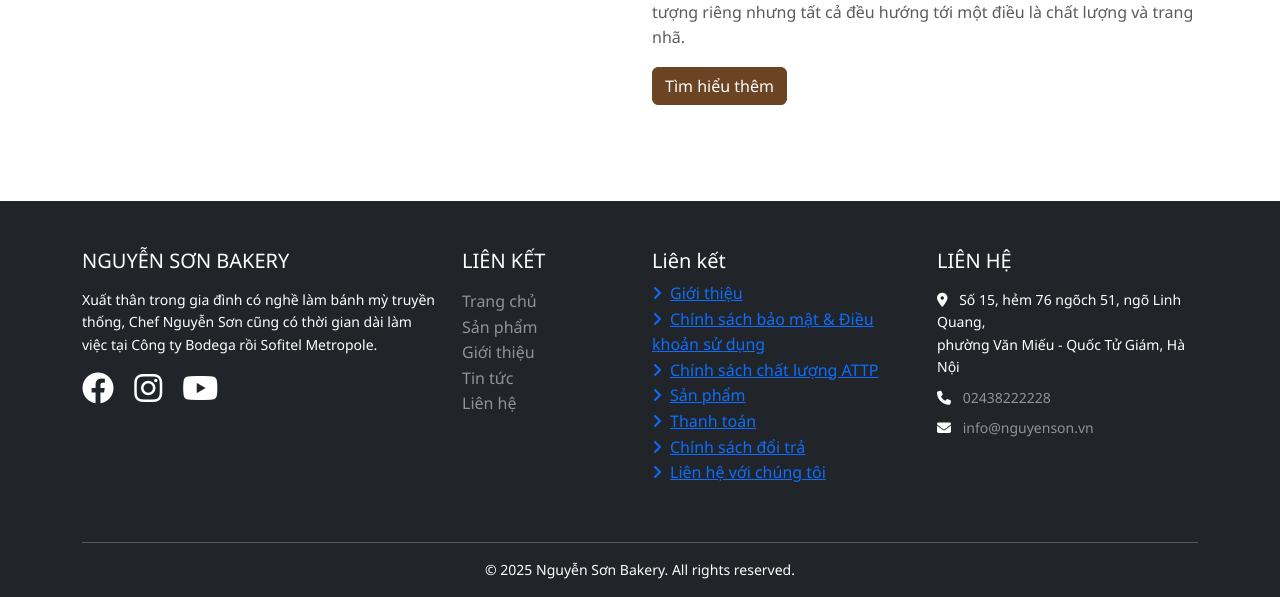
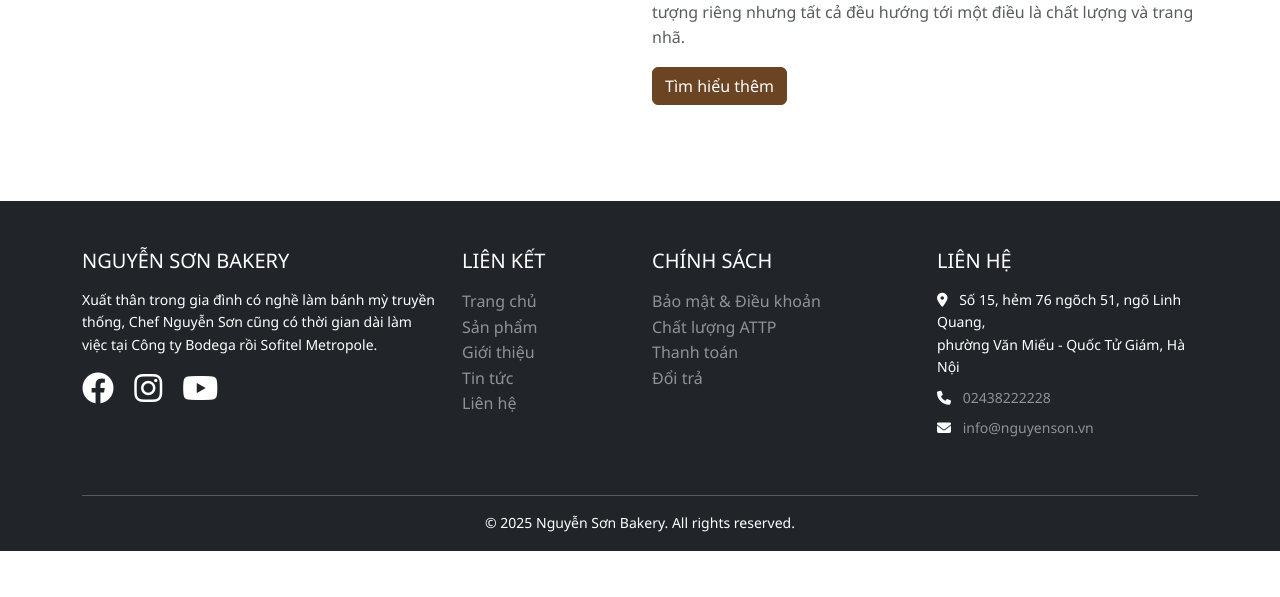
Before and after one commit to hieupv-25/WebBanBanh, a PHP site: page /WebBanBanh/frontend/pages/index.php in a window 1280 px wide. Shown: the part 3679-4276 px from the top of the page. After the commit the page ends 4230 px from the top, so only its background shows below. Run offline with PHP 8.4, Linux system fonts and the light colour scheme; data comes from the database, SQL or seed files in the repository.

Commit message:
sủa link footer

```diff
--- a/frontend/components/footer.php
+++ b/frontend/components/footer.php
@@ -39,29 +39,12 @@
 
                 <!-- Policies -->
                 <div class="col-md-3 mb-4">
-                    <h5>Liên kết</h5>
-                    <ul class="list-unstyled footer-links">
-                        <li><a href="<?= url('frontend/pages/about.php') ?>">
-                            <i class="fas fa-angle-right me-2"></i>Giới thiệu
-                        </a></li>
-                        <li><a href="<?= url('frontend/pages/privacy-policy.php') ?>">
-                            <i class="fas fa-angle-right me-2"></i>Chính sách bảo mật & Điều khoản sử dụng
-                        </a></li>
-                        <li><a href="<?= url('frontend/pages/food-safety-policy.php') ?>">
-                            <i class="fas fa-angle-right me-2"></i>Chính sách chất lượng ATTP
-                        </a></li>
-                        <li><a href="<?= url('frontend/pages/products/list.php') ?>">
-                            <i class="fas fa-angle-right me-2"></i>Sản phẩm
-                        </a></li>
-                        <li><a href="<?= url('frontend/pages/payment-policy.php') ?>">
-                            <i class="fas fa-angle-right me-2"></i>Thanh toán
-                        </a></li>
-                        <li><a href="<?= url('frontend/pages/return-policy.php') ?>">
-                            <i class="fas fa-angle-right me-2"></i>Chính sách đổi trả
-                        </a></li>
-                        <li><a href="<?= url('frontend/pages/contact.php') ?>">
-                            <i class="fas fa-angle-right me-2"></i>Liên hệ với chúng tôi
-                        </a></li>
+                    <h5 class="text-uppercase mb-3">Chính sách</h5>
+                    <ul class="list-unstyled">
+                        <li><a href="<?= url('frontend/pages/privacy-policy.php') ?>" class="text-white-50 text-decoration-none">Bảo mật & Điều khoản</a></li>
+                        <li><a href="<?= url('frontend/pages/food-safety-policy.php') ?>" class="text-white-50 text-decoration-none">Chất lượng ATTP</a></li>
+                        <li><a href="<?= url('frontend/pages/payment-policy.php') ?>" class="text-white-50 text-decoration-none">Thanh toán</a></li>
+                        <li><a href="<?= url('frontend/pages/return-policy.php') ?>" class="text-white-50 text-decoration-none">Đổi trả</a></li>
                     </ul>
                 </div>
 
```
